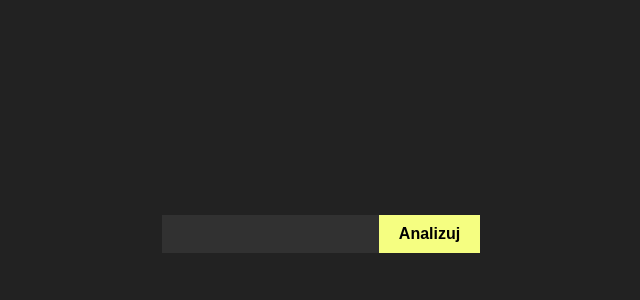
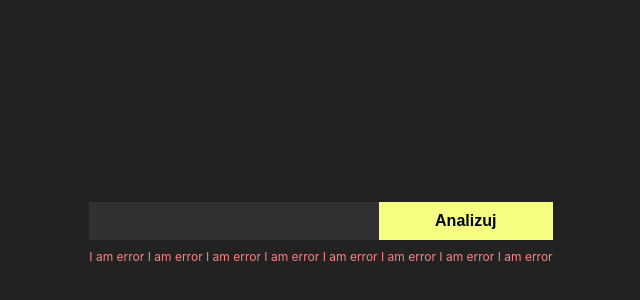
Before and after one commit to Michota/monogo-app, a React (Vite) app: page / in a window 1280 px wide. Shown: the part 166-466 px from the top of the page, without its empty margins (319-959 px from the left). Built offline with nearby package versions, Linux system fonts and the light colour scheme; no server answers; what @huggingface/inference would draw is missing.

Commit message:
feat: display error message

```diff
--- a/src/components/Input.tsx
+++ b/src/components/Input.tsx
@@ -5,11 +5,7 @@ import styles from "./styles/Input.module.css";
 type InputProps = React.ComponentProps<"input">;
 
 function Input({ className, ...props }: InputProps) {
-  return (
-    <div>
-      <input {...props} className={clsx(className, styles.input)} />
-    </div>
-  );
+  return <input {...props} className={clsx(className, styles.input)} />;
 }
 
 export default Input;
--- a/src/views/components/SentimentForm.module.css
+++ b/src/views/components/SentimentForm.module.css
@@ -1,4 +1,30 @@
+@import "@/styles/variables.css";
+
 .container {
   display: flex;
   flex-direction: row;
+  align-items: center;
+  width: 100%;
 }
+
+.errorWrapper {
+  display: flex;
+  justify-content: center;
+  width: 100%;
+  margin-top: 8px;
+}
+
+.error {
+  max-width: 100%;
+  width: fit-content;
+  color: var(--negative);
+  font-size: 12px;
+  word-wrap: break-word;
+  text-align: center;
+}
+
+input,
+button {
+  flex-grow: 1;
+  min-width: 150px;
+}
--- a/src/views/components/SentimentForm.tsx
+++ b/src/views/components/SentimentForm.tsx
@@ -11,11 +11,20 @@ interface SentimentFormProps {
 
 function SentimentForm({ isAnalysisResultLoading, text, setText, onInitializeAnalysis }: SentimentFormProps) {
   return (
-    <div className={styles.container}>
-      <Input disabled={isAnalysisResultLoading} value={text} onChange={(e) => setText(e.target.value)} />
-      <Button onClick={onInitializeAnalysis} isLoading={isAnalysisResultLoading}>
-        Analizuj
-      </Button>
+    <div className={styles.formWrapper}>
+      <div className={styles.container}>
+        <Input disabled={isAnalysisResultLoading} value={text} onChange={(e) => setText(e.target.value)} />
+        <Button onClick={onInitializeAnalysis} isLoading={isAnalysisResultLoading}>
+          Analizuj
+        </Button>
+      </div>
+      {!isAnalysisResultLoading && (
+        <div className={styles.errorWrapper}>
+          <span className={styles.error}>
+            {"I am error I am error I am error I am error I am error I am error I am error I am error"}
+          </span>
+        </div>
+      )}
     </div>
   );
 }
```
